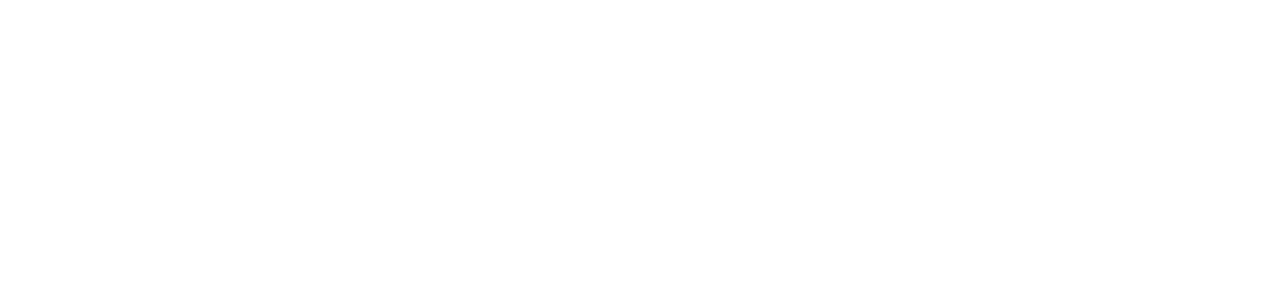
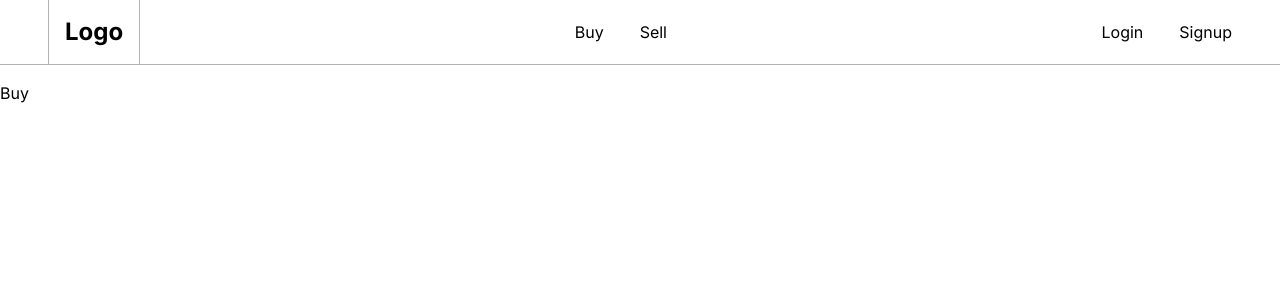
Before and after one commit to henzyd/Nado, a React (Vite) app: page /buy in a window 1280 px wide. Before the commit this address had no page. Shown: the top 300 px of the page. Built offline with nearby package versions, Linux system fonts and the light colour scheme.

Commit message:
Created Buy and sell route and added a lazy fallback to the routes

```diff
--- a/src/App.tsx
+++ b/src/App.tsx
@@ -1,22 +1,43 @@
-import { useState } from "react";
+import { Suspense, useState } from "react";
 import "./App.css";
 import { Routes, Route } from "react-router-dom";
-import { Dashboard, Home } from "./Pages";
+import { Buy, Dashboard, Home, Sell } from "./Pages";
 import HomeLayout from "./Layouts/HomeLayout";
 import DashboardLayout from "./Layouts/DashboardLayout";
+import LazyLoader from "./components/LazyLoader";
 
 function App() {
   return (
     <div className="App">
       <Routes>
+        <Route element={<HomeLayout />}>
           <Route
             path="/"
+            index
             element={
-            <HomeLayout>
+              <Suspense fallback={<LazyLoader />}>
                 <Home />
-            </HomeLayout>
+              </Suspense>
             }
           />
+          <Route
+            path="/buy"
+            element={
+              <Suspense fallback={<LazyLoader />}>
+                <Buy />
+              </Suspense>
+            }
+          />
+          <Route
+            path="/sell"
+            element={
+              <Suspense fallback={<LazyLoader />}>
+                <Sell />
+              </Suspense>
+            }
+          />
+        </Route>
+
         <Route
           path="/dashboard"
           element={
--- a/src/Layouts/HomeLayout.tsx
+++ b/src/Layouts/HomeLayout.tsx
@@ -1,11 +1,12 @@
 import React from "react";
 import NavBar from "../components/NavBar";
+import { Outlet } from "react-router-dom";
 
-const HomeLayout: React.FC<{ children: React.ReactNode }> = ({ children }) => {
+const HomeLayout = () => {
   return (
     <div>
       <NavBar />
-      {children}
+      <Outlet />
     </div>
   );
 };
--- /dev/null
+++ b/src/components/LazyLoader.tsx
@@ -0,0 +1,7 @@
+import React from "react";
+
+const LazyLoader = () => {
+  return <div>LazyLoader</div>;
+};
+
+export default LazyLoader;
```
Lines whose indentation alone changed are shown as unchanged.
